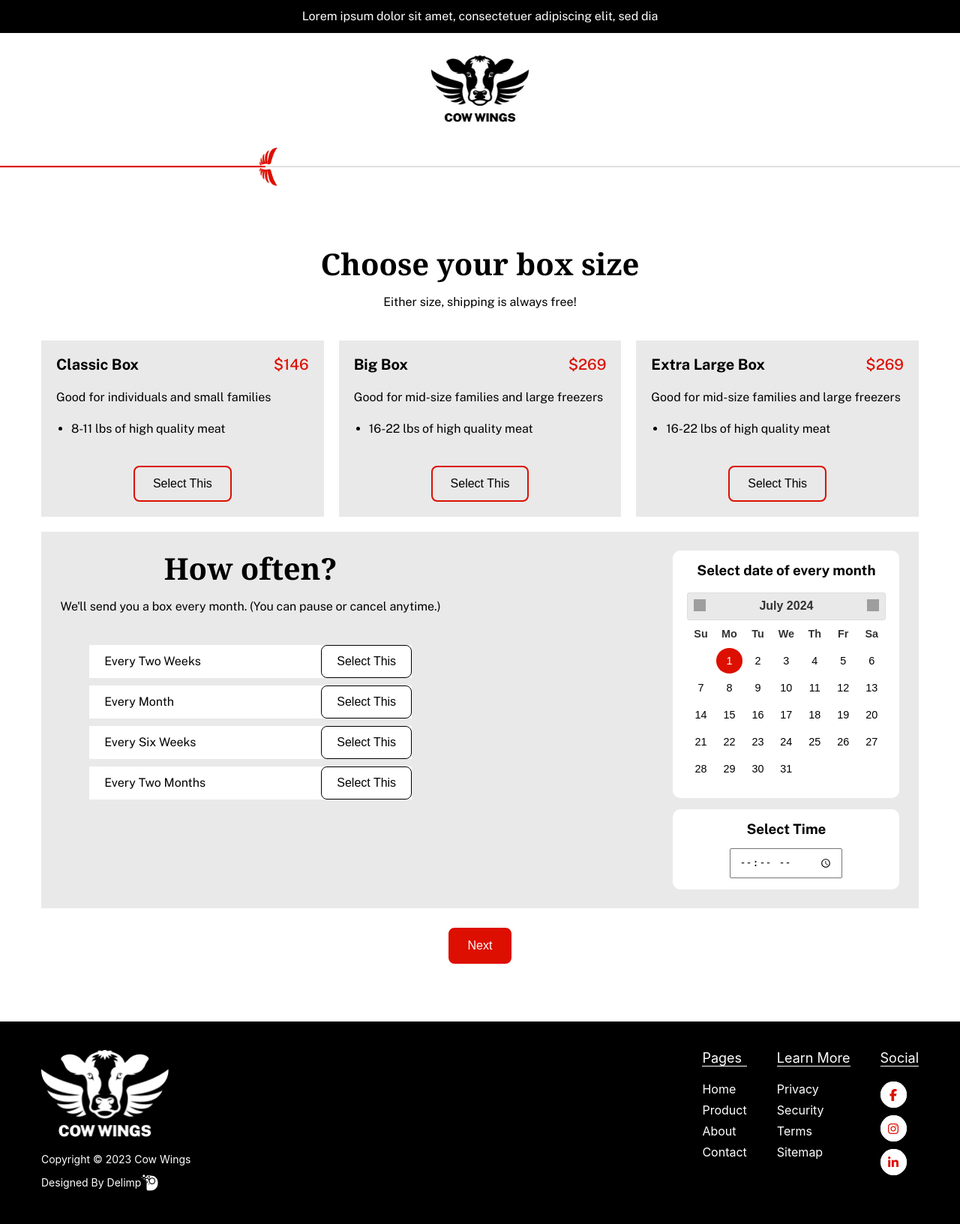
After one commit to neerajdelimp/Cow-wings, a PHP site: page /Choose_your_box_size_two.php in a window 1280 px wide. The commit adds this page. Shown: the whole page at 75% size. Run offline with PHP 8.4, Linux system fonts and the light colour scheme; some libraries are stand-ins or nearby versions; grey boxes are pictures that could not be loaded.

```diff
--- /dev/null
+++ b/Choose_your_box_size_two.php
@@ -0,0 +1,128 @@
+<!DOCTYPE html>
+<html lang="en">
+<head>
+    <meta charset="UTF-8">
+    <meta name="viewport" content="width=device-width, initial-scale=1.0">
+    <title>Cow Wings</title>
+    <link rel="stylesheet" href="https://cdnjs.cloudflare.com/ajax/libs/slick-carousel/1.9.0/slick.min.css" />
+    <link rel="stylesheet" href="https://cdnjs.cloudflare.com/ajax/libs/slick-carousel/1.9.0/slick-theme.min.css" />
+    <link rel="stylesheet" href="https://code.jquery.com/ui/1.13.3/themes/base/jquery-ui.css">
+    <link rel="stylesheet" href="https://cdnjs.cloudflare.com/ajax/libs/font-awesome/6.5.2/css/all.min.css" />
+    <link rel="stylesheet" href="css/custom.css">
+    <style>
+        @import url('https://fonts.googleapis.com/css2?family=Public+Sans:ital,wght@0,100..900;1,100..900&display=swap');
+        @import url('https://fonts.googleapis.com/css2?family=Noto+Serif:ital,wght@0,100..900;1,100..900&display=swap');
+    </style>
+</head>
+<body>
+
+
+    <!-- header section start -->
+    <?php include 'includes/product_header.php';?>
+    <!-- header section end -->
+
+    <div class="progress--bar">
+      <img src="images/progressbar2.png" alt="">
+   </div>
+
+    <!-- Choose your box size start -->
+    <section class="feature--pro--sec  pb--100 pt--100">
+        <div class="custtom-contaner">
+            <div class="Featured-heading---box">
+                <h2 class="heading--h2">Choose your box size</h2>
+                <p>Either size, shipping is always free!</p>
+            </div>
+
+            <div class="custm--plan--box">
+
+                <div class="plan--box">
+                    <div class="price--box"><h3>Classic Box</h3><span class="box--price">$146</span></div>
+                    <p>Good for individuals and small families</p>
+                    <ul>
+                        <li>8-11 lbs of high quality meat</li>
+                    </ul>
+                    <button class="cust--btn add-item"><a href="">Select This</a></button>
+                </div>
+
+                <div class="plan--box">
+                    <div class="price--box"><h3>Big Box</h3><span class="box--price">$269</span></div>
+                    <p>Good for mid-size families and large freezers</p>
+                    <ul>
+                        <li>16-22 lbs of high quality meat</li>
+                    </ul>
+                    <button class="cust--btn add-item"><a href="">Select This</a></button>
+                </div>
+
+                <div class="plan--box">
+                    <div class="price--box"><h3>Extra Large Box</h3><span class="box--price">$269</span></div>
+                    <p>Good for mid-size families and large freezers</p>
+                    <ul>
+                        <li>16-22 lbs of high quality meat</li>
+                    </ul>
+                    <button class="cust--btn add-item"><a href="">Select This</a></button>
+                </div>
+            </div>
+
+
+            <!-- How often section strat -->
+
+             <div class="how--often--section">
+                  <div class="how--often">
+                    <div class="often-heading">
+                        <h2 class="heading--h2">How often?</h2>
+                        <p>We'll send you a box every month. (You can pause or cancel anytime.)</p>
+                    </div>
+                    <div class="every--week--box">
+                           <div class="week--box">
+                            <p>Every Two Weeks</p><button class="add-item"><a href="#">Select This</a></button>
+                           </div>
+                           <div class="week--box">
+                            <p>Every Month</p><button class="add-item"><a href="#">Select This</a></button>
+                           </div>
+                           <div class="week--box">
+                            <p>Every Six Weeks</p><button class="add-item"><a href="#">Select This</a></button>
+                           </div>
+                           <div class="week--box">
+                            <p>Every Two Months</p><button class="add-item"><a href="#">Select This</a></button>
+                           </div>
+
+
+
+                    </div>
+
+                  </div>
+
+                  <div class="selact--date--sec">
+                        <div class="selact--date">
+                            <h3>Select date of every month</h3>
+                            <div class="date--calender">
+                                <div id="datepicker"></div>
+                            </div>
+                        </div>
+                        <div class="selact--date ">
+                            <h3>Select Time</h3>
+                            <div class="time--calender">
+                                <input type="time">
+                            </div>
+                        </div>
+
+                  </div>
+             </div>
+
+            <!-- How often section end -->
+
+            <button class="cust--btn"><a href="Select-6-Cuts.php">Next</a></button>
+        </div>
+    </section>
+
+    <!-- Choose your box size end -->
+
+
+    <!-- footer start -->
+    <?php include 'includes/footer.php';?>
+    <!-- footer end -->
+
+
+</body>
+
+</html>
--- a/Product.php
+++ b/Product.php
@@ -9,7 +9,7 @@
     <link rel="stylesheet" href="https://cdnjs.cloudflare.com/ajax/libs/font-awesome/6.5.2/css/all.min.css" />
     <link rel="stylesheet" href="css/custom.css">
     <style>
-        @import url('https://fonts.googleapis.com/css2?family=Inter:wght@100..900&display=swap');
+     @import url('https://fonts.googleapis.com/css2?family=Public+Sans:ital,wght@0,100..900;1,100..900&display=swap');
         @import url('https://fonts.googleapis.com/css2?family=Noto+Serif:ital,wght@0,100..900;1,100..900&display=swap');
     </style>
 </head>
@@ -195,7 +195,7 @@
 
             </div>
             <button class="cust--btn">
-                <a class="transiction" href="#">Choose your plan</a>
+                <a class="transiction" href="Choose_your_box_size_one.php">Choose your plan</a>
             </button>
         </div>
     </section>
--- a/about.php
+++ b/about.php
@@ -9,7 +9,7 @@
     <link rel="stylesheet" href="https://cdnjs.cloudflare.com/ajax/libs/font-awesome/6.5.2/css/all.min.css" />
     <link rel="stylesheet" href="css/custom.css">
     <style>
-        @import url('https://fonts.googleapis.com/css2?family=Inter:wght@100..900&display=swap');
+          @import url('https://fonts.googleapis.com/css2?family=Public+Sans:ital,wght@0,100..900;1,100..900&display=swap');
         @import url('https://fonts.googleapis.com/css2?family=Noto+Serif:ital,wght@0,100..900;1,100..900&display=swap');
     </style>
 </head>
@@ -429,7 +429,7 @@
     <?php include 'includes/footer.php';?>
     <!-- footer end -->
 
->
+
 </body>
 
 </html>
--- a/contact.php
+++ b/contact.php
@@ -9,7 +9,7 @@
     <link rel="stylesheet" href="https://cdnjs.cloudflare.com/ajax/libs/font-awesome/6.5.2/css/all.min.css" />
     <link rel="stylesheet" href="css/custom.css">
     <style>
-        @import url('https://fonts.googleapis.com/css2?family=Inter:wght@100..900&display=swap');
+   @import url('https://fonts.googleapis.com/css2?family=Public+Sans:ital,wght@0,100..900;1,100..900&display=swap');
         @import url('https://fonts.googleapis.com/css2?family=Noto+Serif:ital,wght@0,100..900;1,100..900&display=swap');
     </style>
 </head>
--- a/css/custom.css
+++ b/css/custom.css
@@ -12,7 +12,7 @@
     box-sizing: border-box;
   }
   body {
-    font-family: "Inter", sans-serif;
+    font-family: "Public Sans", sans-serif;
   }
   .custtom-contaner {
     width: 100%;
@@ -1299,6 +1336,7 @@ color: var(--red);
 }
 .product--top--header p {
   color: var(--white);
+  text-align: center;
 }
 section.product--header-sec {
   position: sticky;
@@ -1316,10 +1354,15 @@ section.product--header-sec {
   top: 0px;
   background: red;
   background: #ffffffcf;
+  z-index: 99999;
+}
+.product--header-sec .header-sitelogo {
+  max-width: 130px;
 }
 section.product--header-sec.pro--active .header--section{
   padding:10px 15px;
   transition: all ease 0.3s;
+  backdrop-filter: blur(20px);
 }
 
 /* product header section end */
@@ -1327,12 +1370,12 @@ section.product--header-sec.pro--active .header--section{
 .custm--plan--box {
   display: flex;
   justify-content: start;
-  gap: 15px;
+  gap: 20px;
   /* flex-wrap: wrap; */
 }
 .plan--box {
   padding: 20px;
-  width: 32%;
+  width: 33%;
   background: var(--gray);
   display: flex;
   flex-direction: column;
@@ -1342,14 +1385,20 @@ section.product--header-sec.pro--active .header--section{
   margin-top: auto;
 }
 .plan--box h3 {
+  font-size: clamp(18px,2vw,20px);
+  font-weight: 700;
+}
+.box--price {
   font-size: 20px;
-  font-weight: 700;
+  color: var(--red);
+  font-weight: 500;
 }
 .plan--box ul {
   display: flex;
   flex-direction: column;
   gap: 5px;
   margin-left: 20px;
+  margin-bottom: 20px;
 }
 .plan--box button.cust--btn a {
   background: transparent;
@@ -1360,9 +1409,145 @@ section.product--header-sec.pro--active .header--section{
   background: var(--red);
   color: var(--white);
 }
+.price--box {
+  display: flex;
+  justify-content: space-between;
+  align-items: center;
+  gap: 15px;
+}
+.how--often--section {
+  background: var(--gray);
+  margin-top: 20px;
+  padding: clamp(15px, 2vw, 30px);
+  display: flex;
+  justify-content: space-between;
+  gap: clamp(20px, 3vw, 50px);
+}
+.often-heading {
+  display: flex;
+  flex-direction: column;
+  justify-content: center;
+  width: 100%;
+  max-width: 600px;
+  align-items: center;
+  gap: 15px;
+}
+.every--week--box {
+  width: 100%;
+  max-width: 430px;
+  display: flex;
+  flex-direction: column;
+  gap: 10px;
+}
+.week--box {
+  background: var(--white);
+  display: flex;
+  justify-content: space-between;
+  gap: 20px;
+}
+.how--often {
+  display: flex;
+  flex-direction: column;
+  gap: clamp(20px, 3vw, 40px);
+  align-items: center;
+}
+.week--box p {
+  padding: 10px 20px;
+  font-weight: 400;
+  /* border-radius: 5px 5px 5px 5px; */
+}
+.week--box button {
+  border: none;
+  padding: 0px;
+  background: transparent;
+  border: 1px solid var(--black);
+  border-radius: 8px;
+  overflow: hidden;
+}
+.week--box button a {
+  text-decoration: none;
+  font-size: 16px;
+  font-weight: 500;
+  color: var(--black);
+  padding: 13px 20px;
+  /* border: 1px solid var(--black); */
+  /* border-left: none; */
+  transition: all ease 0.3s;
+}
+.week--box button a:hover{
+  background-color: var(--red);
+  color: var(--white);
+}
+.selact--date {
+  padding: 15px;
+  background: var(--white);
+  border-radius: 10px;
+}
+.selact--date h3 {
+  text-align: center;
+  margin-bottom: 15px;
+}
+.date--calender .ui-datepicker-inline {
+  border: none;
+}
+.date--calender a.ui-state-default,.date--calender .ui-state-highlight {
+  padding: 8px;
+  border-radius: 50%;
+  border: 1px solid transparent;
+  font-weight: normal;
+  color: var(--black);
+  text-align: center;
+  background: transparent;
+}
+.date--calender a.ui-state-default.ui-state-active {
+  background: var(--red);
+  color: var(--white);
+}
+.date--calender a.ui-state-default:hover{
+  color: var(--white);
+  background: var(--red);
+}
+.time--calender input[type="time"] {
+  height: 40px;
+  width: 150px;
+  margin: 0px auto;
+  display: block;
+  padding: 10px;
+}
+.selact--date--sec {
+  display: flex;
+  flex-direction: column;
+  gap: 15px;
+}
+button.cust--btn.selact a,.add-item.selact a {
+  background: var(--red);
+  color: var(--white) !important;
+  border-radius: 8px;
+}
 /* Choose your box size end */
 
-
+/* Select 6 Cuts section start */
+
+.Select-Cuts-content {
+  display: flex;
+  gap: 15px;
+  flex-wrap: wrap;
+  /* justify-content: center; */
+}
+.cut--box {
+  padding: 10px;
+  width: 32%;
+  background: var(--gray);
+}
+.cut--box .pro--img img {
+  border-radius:unset;
+  aspect-ratio: 1;
+}
+.cut--box .pro--img {
+  width: 100%;
+  max-width: unset;
+}
+/* Select 6 Cuts section end */
 
 
 
--- a/includes/footer.php
+++ b/includes/footer.php
@@ -69,4 +69,6 @@
     <script src="https://code.jquery.com/jquery-3.6.0.min.js"></script>
     <script type="text/javascript" src="https://code.jquery.com/jquery-migrate-1.2.1.min.js"></script>
     <script src="https://cdnjs.cloudflare.com/ajax/libs/slick-carousel/1.9.0/slick.min.js"></script>
+
+  <script src="https://code.jquery.com/ui/1.13.3/jquery-ui.js"></script>
     <script src="js/custom.js"></script>
--- a/includes/header.php
+++ b/includes/header.php
@@ -9,7 +9,8 @@
                         <li><a href="index.php">Home</a></li>
                         <li><a href="Product.php">Product</a></li>
                         <li><a href="about.php">About</a></li>
-                        <li><a href="contact.php">Contact </a></li>
+                        <li><a href="contact.php">Contact</a></li>
+                        <li><a href="Choose_your_box_size_one.php">Choose your plan</a></li>
                     </ul>
                     <div class="header-right for--mob">
                         <div class="singin--btn">
--- a/index.php
+++ b/index.php
@@ -9,7 +9,7 @@
     <link rel="stylesheet" href="https://cdnjs.cloudflare.com/ajax/libs/font-awesome/6.5.2/css/all.min.css" />
     <link rel="stylesheet" href="css/custom.css">
     <style>
-        @import url('https://fonts.googleapis.com/css2?family=Inter:wght@100..900&display=swap');
+   @import url('https://fonts.googleapis.com/css2?family=Public+Sans:ital,wght@0,100..900;1,100..900&display=swap');
         @import url('https://fonts.googleapis.com/css2?family=Noto+Serif:ital,wght@0,100..900;1,100..900&display=swap');
     </style>
 </head>
```
Also changed, not shown: other parts of css/custom.css (+53 -1 lines), Choose_your_box_size_one two.php (deleted, +0 -81 lines), Choose_your_box_size_one.php (+9 -6 lines), Select-6-Cuts.php (added, +259 -0 lines), js/custom.js (+19 -2 lines), README.md, images/progressbar.png (added), images/progressbar2.png (added), 1 other file.
